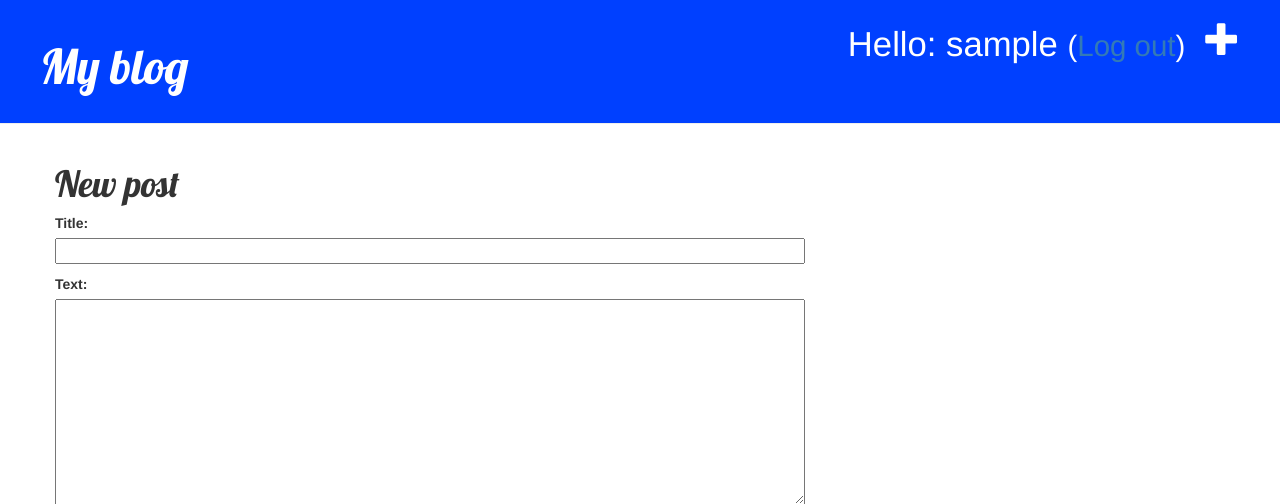
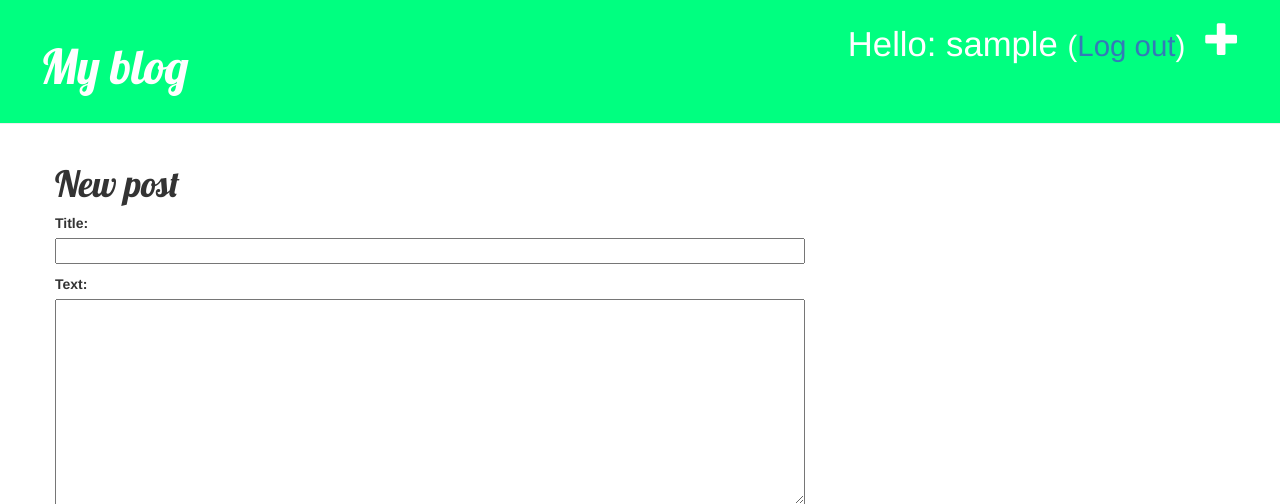
Before and after one commit to Assedal/My-django-blog, a Django app: page /post/new/ in a window 1280 px wide. Shown: the top 504 px of the page. Run offline with Django 3.2, Linux system fonts and the light colour scheme; the visitor is signed in with stand-in values (Sample User, id 1); some libraries are stand-ins or nearby versions.

Commit message:
Update blog.css

```diff
--- a/blog/static/css/blog.css
+++ b/blog/static/css/blog.css
@@ -1,6 +1,6 @@
 
 .page-header {
-    background-color: #0040ff;
+    background-color: #00ff80;
     margin-top: 0;
     padding: 20px 20px 20px 40px;
 }
```
